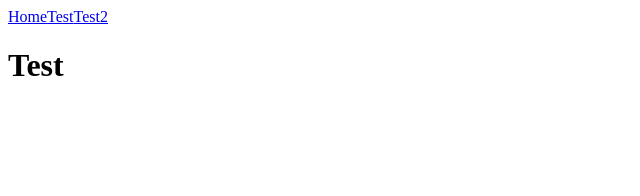
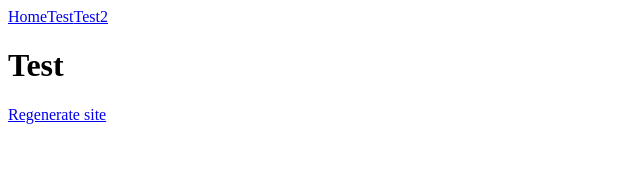
Before and after one commit to willemliu/static-next, a Next.js app: page / in a window 1280 px wide. Shown: the top 196 px of the page, without its empty margins (0-640 px from the left). Built offline with nearby package versions, Linux system fonts and the light colour scheme.

Commit message:
Regenerate links

```diff
--- a/pages/index.tsx
+++ b/pages/index.tsx
@@ -9,6 +9,15 @@ function Index(props: any) {
             <Menu />
             <h1>Test {props?.name}</h1>
             {props?.date && <p>Static site generation: {props?.date}</p>}
+            <div>
+                <a
+                    href="https://api.zeit.co/v1/integrations/deploy/QmNYzrk6Y9P1qL6PWVTnp9fForR7FuZp8JTfFyZ71CnVVS/Z7ZOSYG4EM"
+                    target="_blank"
+                    rel="noopener noreferrer"
+                >
+                    Regenerate site
+                </a>
+            </div>
         </>
     );
 }
```
Also changed, not shown: pages/test/[slug].tsx (+9 -0 lines).
